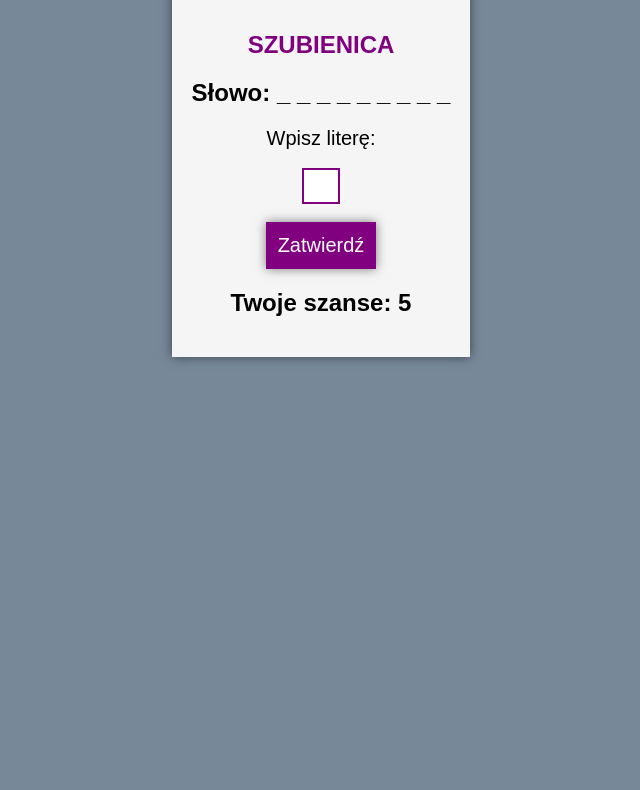
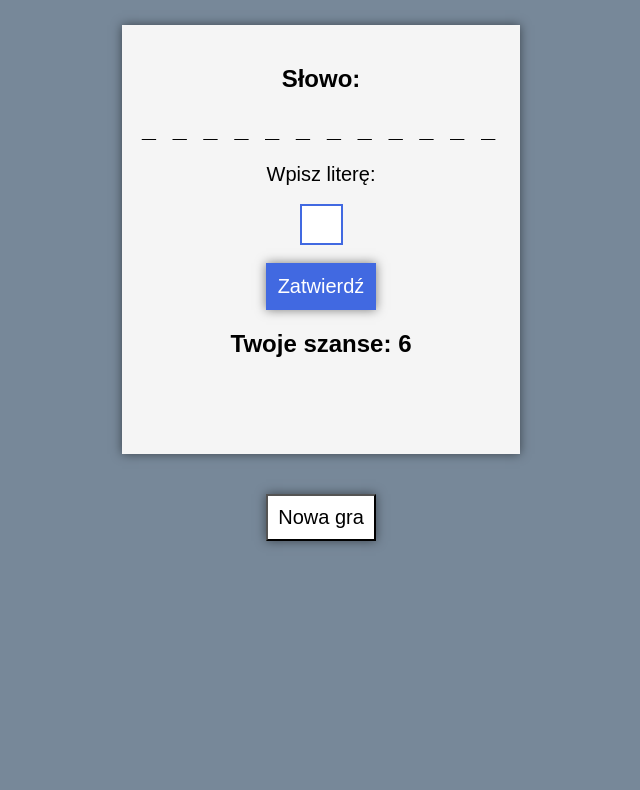
Before and after one commit to Web-ski/hangman-game, a plain HTML site: page index.html in a window 1280 px wide. Shown: the part 89-879 px from the top of the page, without its empty margins (319-959 px from the left). After the commit the page ends 800 px from the top, so only its background shows below. Drawn offline with Linux system fonts and the light colour scheme.

Commit message:
Fix chances

```diff
--- a/game.js
+++ b/game.js
@@ -1,33 +1,36 @@
 //zmienne stanu: np. lista słów, funckja losująca, kiedy zakończyć grę,
 
-(function () {
+const gameHangman = () => {
 
   //DOM elems
   const game = document.getElementById('game');
-	const gameTitle = game.getElementsByClassName('game-name')[0];
+  const name = document.getElementById('name');
+  const restart = document.getElementById('restart');
+  const gameTitle = name.getElementsByClassName('game-name')[0];
   const wordContainer = game.getElementsByClassName('hidden-word')[0];
   const chancesText = game.getElementsByClassName('chances')[0];
   const chancesNmbr = game.getElementsByClassName('chances-number')[0];
   const letterContainer = game.getElementsByClassName('letter-container')[0];
   const button = game.getElementsByClassName('button')[0];
   const resultText = game.getElementsByClassName('result')[0];
-
+  const buttonRestart = restart.getElementsByClassName('button-restart')[0];
 
   gameTitle.textContent = 'Szubienica';
   //lista słów
-	const listOfWords = ['halabardnik', 'hydraulik', 'podpułkownik', 'kamerdyner'];
+  const listOfWords = ['halabardnik', 'hydraulik', 'podpułkownik', 'kamerdyner', 'transporter'];
 
   //losowanie słowa
   const wordsIndex = Math.floor(Math.random() * listOfWords.length);
   const word = listOfWords[wordsIndex];
-	let listOfErrors = 5;
+  let listOfErrors = Math.ceil(word.length / 2);
+  //console.log(listOfErrors)
 
   //ukrycie słowa
   const choosenWordArr = Array.from(word);
   const hiddenWord = Array.from(word, () => '_');
 
   //console.log(writedLetter);
-	wordContainer.textContent = 'Słowo: ' + hiddenWord.join(' ');
+  wordContainer.textContent = hiddenWord.join(' ');
 
   let arr = [];
   //komunikat słowo
@@ -61,19 +64,21 @@
       let nmbrArr = choosenWordArr.map(letterSearch);
       //tu odsłanianie
       nmbrArr.map(addLetters);
-			console.log(arr);
+      //console.log(arr);
       showingLetters();
 
     } else {
       //console.log('Nietrafione');
       //console.log(nmbrOfChances);
-			if (nmbrOfChances > 0) {
+      if (nmbrOfChances > 1) {
+        let chances = nmbrOfChances;
         nmbrOfChances -= 1;
         chancesNmbr.textContent = nmbrOfChances;
       } else {
         button.removeEventListener('click', checkLetter);
+        chancesNmbr.textContent = 0;
         resultText.style.color = 'red';
-				resultText.textContent = 'Przegrałeś. Spróbuj jeszcze raz.';
+        resultText.textContent = 'Przegrałeś!';
       }
     }
   }
@@ -91,7 +96,7 @@
     console.log(arr);
 
     //sprawdzqnie wartości....
-		wordContainer.textContent = 'Słowo: ' + unHiddenWord.join(' ');
+    wordContainer.textContent = unHiddenWord.join(' ');
     console.log(choosenWordArr, unHiddenWord)
     word2 = unHiddenWord.join('');
 
@@ -103,5 +108,11 @@
   }
 
   button.addEventListener('click', checkLetter);
+  buttonRestart.addEventListener('click', () => {
+    gameHangman();
+    resultText.textContent = '';
 
-}()) //funckja samowywołująca się
+  })
+}
+
+gameHangman()
--- a/index.html
+++ b/index.html
@@ -3,13 +3,16 @@
 
 <head>
     <link rel="stylesheet" href="style.css">
-    <title>CODE:ME js-e8</title>
+    <title>Szubienica Web-ski</title>
     <meta http-equiv="content-type" content="text/html; charset=utf-8">
 </head>
 
 <body>
-    <section id="game">
+    <section id="name" class="section">
         <h1 class="game-name"></h1>
+    </section>
+    <section id="game" class="section">
+        <h2 class="start">Słowo:</h2>
         <h2 class="hidden-word"></h2>
         <label>Wpisz literę:</label><br>
         <input class="letter-container" type="text"><br>
@@ -17,6 +20,9 @@
         <h2 class="chances">Twoje szanse: <span class="chances-number"></span> </h2>
         <h2 class="result"></h2>
     </section>
+    <section id="restart" class="section">
+        <button class="button-restart">Nowa gra</button>
+    </section>
     <script src="game.js"></script>
 </body>
 
--- a/style.css
+++ b/style.css
@@ -7,22 +7,29 @@ h2 {
 }
 
 body {
-    min-height: 100vh;
   background-color: lightslategrey;
+}
+
+#name {
+  margin: 5vh auto;
+}
+
+.game-name {
+  text-align: center;
+  text-transform: uppercase;
+  color: whitesmoke;
+  font-size: 30px;
+  font-weight: bold;
+  letter-spacing: 12px;
 }
 
 #game {
   padding: 20px;
   width: max-content;
-    margin: 10vh auto;
+  min-width: 320px;
+  margin: 5vh auto;
   background-color: whitesmoke;
   box-shadow: 0px 0px 10px rgba(0, 0, 0, .5);
-}
-
-.game-name {
-    text-align: center;
-    text-transform: uppercase;
-    color: purple;
 }
 
 label {
@@ -31,22 +38,32 @@ label {
   text-align: center;
 }
 
+.hidden-word {
+  letter-spacing: 5px;
+  font-size: 25px;
+}
+
+.result {
+  display: block;
+  height: 1.5em;
+}
+
 .letter-container {
   display: block;
   margin: 0px auto;
-    height: 30px;
-    width: 30px;
-    line-height: 30px;
-    border: solid 2px purple;
+  height: 35px;
+  width: 35px;
+  line-height: 35px;
+  border: solid 2px royalblue;
   text-align: center;
   font-size: 20px;
 }
 
 .button {
-    border: solid 2px purple;
+  border: solid 2px royalblue;
   display: block;
   margin: 0px auto;
-    background-color: purple;
+  background-color: royalblue;
   color: white;
   padding: 10px;
   text-align: center;
@@ -54,6 +71,22 @@ label {
   box-shadow: 0px 0px 10px rgba(0, 0, 0, .5);
 }
 
+.button-restart {
+  display: block;
+  margin: 0px auto;
+  background-color: white;
+  color: black;
+  padding: 10px;
+  text-align: center;
+  font-size: 20px;
+  box-shadow: 0px 0px 10px rgba(0, 0, 0, .5);
+}
+
+.button-restart:hover {
+  color: white;
+  background-color: royalblue;
+}
+
 .button:hover {
   background-color: white;
   color: purple;
```
Lines whose indentation alone changed are shown as unchanged.
